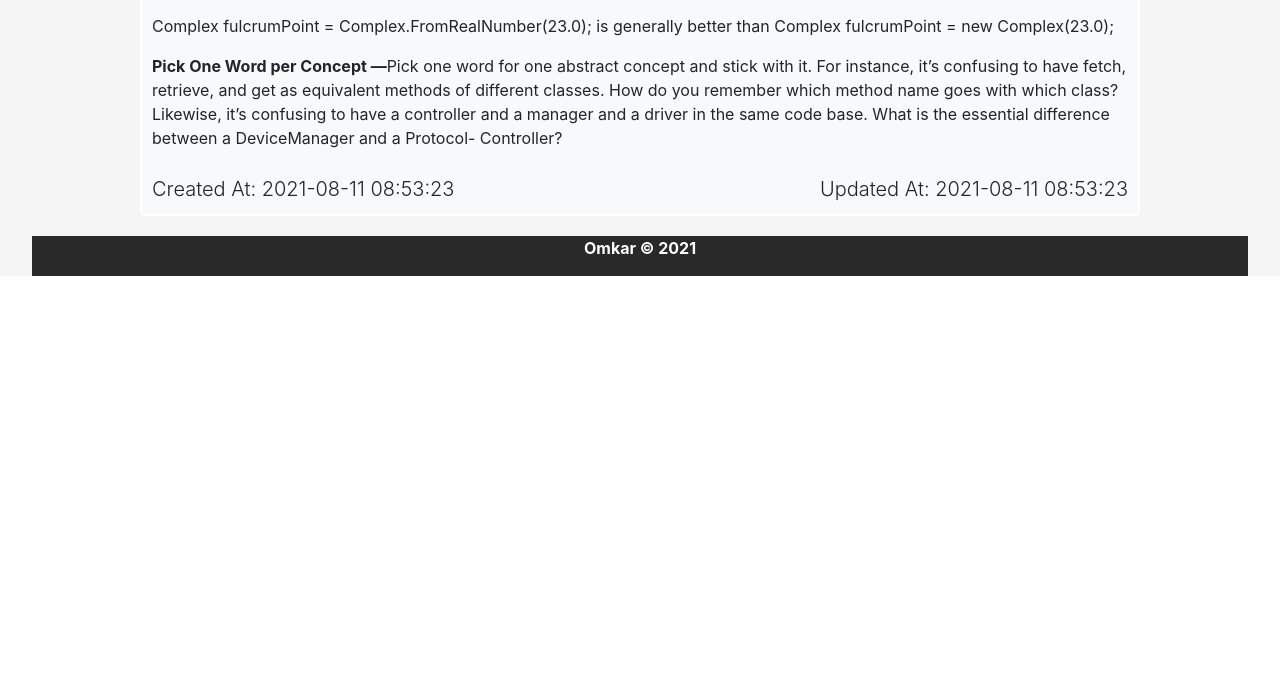
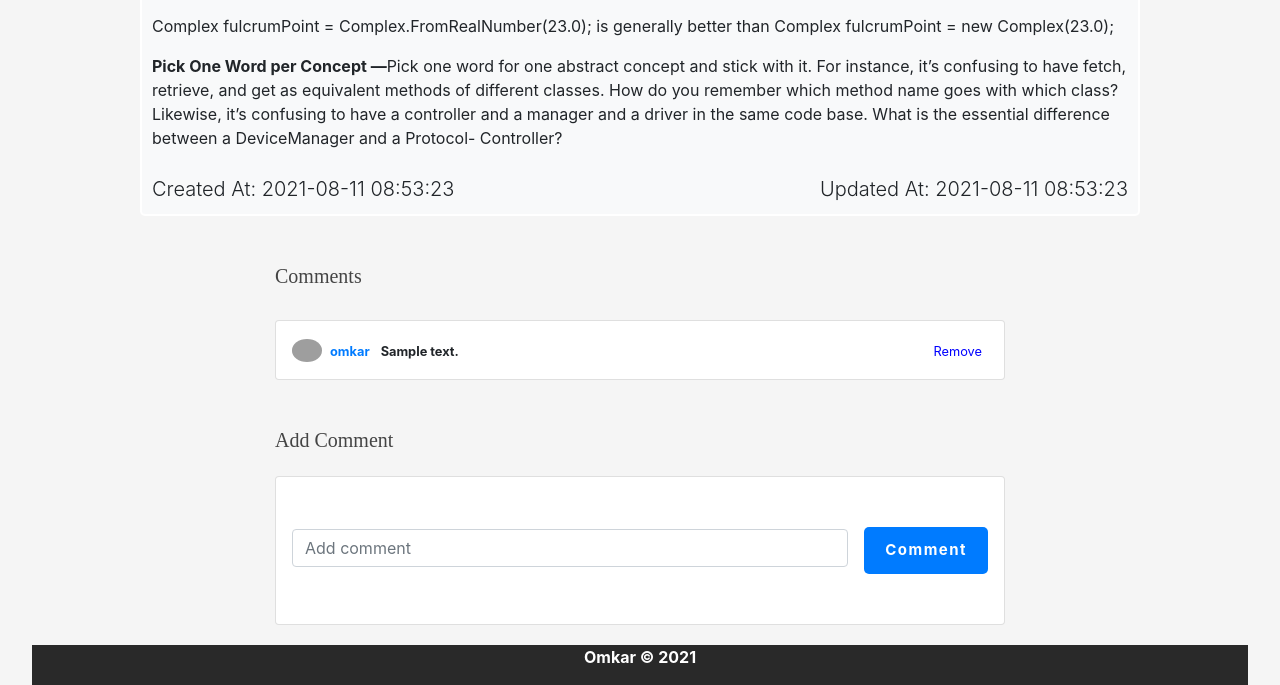
Before and after one commit to omkar-pd/Blog-Website, a PHP site: page /Blog-website/show_post.php?id=1 in a window 1280 px wide. Shown: the part 2314-2999 px from the top of the page. Before the commit the page ends 2590 px from the top, so only its background shows below. Run offline with PHP 8.4, Linux system fonts and the light colour scheme; a user stored in the database is signed in; data comes from the database, SQL or seed files in the repository; tables that the repository leaves empty or names only in its code hold one stand-in row (values such as "Sample post"); some libraries are stand-ins or nearby versions; some web fonts are replaced; grey boxes are pictures that could not be loaded.

Commit message:
added comment section

```diff
--- a/includes/navbar.php
+++ b/includes/navbar.php
@@ -14,6 +14,9 @@
         <a class="nav-link text-white" href="recent_articles.php">Recent Articles <span class="sr-only">(current)</span></a>
       </li>
        <?php if (isset($_SESSION['user']['username'])) { ?>
+          <li class="nav-item active">
+        <a class="nav-link text-white" href="./admin/user_profile.php?userid=<?php echo $_SESSION['user']['id'] ?>"><?php echo $_SESSION['user']['username'] ?> <span class="sr-only">(current)</span></a>
+      </li>
       <?php	if ( in_array($_SESSION['user']['role'], ["Admin","Author"])) {  ?>
        <li class="nav-item active">
  <a class="nav-link text-white" href="<?php BASE_URL ?>admin/dashboard.php">Dashboard <span class="sr-only">(current)</span></a>
--- a/includes/pub_functions.php
+++ b/includes/pub_functions.php
@@ -1,8 +1,10 @@
 <?php
 // include('registration_login.php');
-//  Returns all published posts
+
 $total_pages="";
 $page="";
+$id="";
+//  Returns all published posts
 function getPublishedPosts() {
 	global $conn,$total_pages,$page;
 	$results_per_page=6;
@@ -58,6 +60,18 @@ function getPost($id){
     $posts = mysqli_fetch_all($result,MYSQLI_ASSOC);
     return $posts;
 }
+function getComments($post_id){
+	global $conn;
+	$sql = "SELECT * FROM comments where post_id=$post_id";
+	$result= mysqli_query($conn,$sql);
+	$info = mysqli_fetch_all($result,MYSQLI_ASSOC);
+	$commentinfo = array();
+	foreach($info as $info){
+		$info['username']=getNameForComments($info['user_id']);
+		array_push($commentinfo,$info);
+	}
+	return $commentinfo;
+}
 
 // Gets the author name using id from posts table
 function getName($u_id){
@@ -66,3 +80,35 @@ function getName($u_id){
 	$result = mysqli_query($conn, $sql);
 	return $result;
 }
+
+function getNameForComments($u_id){
+	global $conn;
+	$sql = "SELECT username FROM users WHERE id=$u_id";
+	$result = mysqli_query($conn, $sql);
+	if ($result) {
+		// return username
+		return mysqli_fetch_assoc($result)['username'];
+	} else {
+		return null;
+	}
+
+}
+
+if (isset($_POST['add_comment'])) {
+	global $conn;
+	$post_id=$_POST['post_id'];
+	$user_id=$_SESSION['user_id'];
+	$comment=$_POST['comment'];
+	$sql="INSERT into comments (comment,user_id,post_id) VALUES ('$comment',$user_id,$post_id)";
+	$result=mysqli_query($conn,$sql);
+	header("Location: show_post.php?id=".$post_id."#comments");
+}
+
+if (isset($_POST['remove_comment'])) {
+	global $conn;
+	$comment_id=$_POST['comment_id'];
+	$post_id=$_POST['post_id'];
+	$sql="DELETE FROM comments WHERE comment_id=$comment_id";
+	$result=mysqli_query($conn,$sql);
+	header("Location: show_post.php?id=".$post_id."#comments");
+}
--- a/includes/registration_login.php
+++ b/includes/registration_login.php
@@ -79,6 +79,7 @@
 				// get id of created user
 				$reg_user_id = mysqli_fetch_assoc($result)['id'];
 				// put logged in user into session array
+				$_SESSION['user_id']=$reg_user_id;
 				$_SESSION['user'] = getUserById($reg_user_id);
 				// if user is admin, redirect to admin area
 				if ( in_array($_SESSION['user']['role'], ["Admin", "Author"])) {
--- a/show_post.php
+++ b/show_post.php
@@ -1,14 +1,17 @@
 <?php require_once('config.php') ?>
-<?php require_once( ROOT_PATH . '/includes/pub_functions.php') ?>
-
+<?php  include('includes/pub_functions.php'); ?>
 <?php require_once('includes/head_section.php') ?>
  <?php
+ global $id;
+ $id=$_GET['id'];
 	if (isset($_GET['id'])) {
 		$post = getPost($_GET['id']);
 	}
+	$commentinfo=getComments($_GET['id']);
 ?>
 </head>
 <body >
+
 <div class="container col-12">
 	<?php include('includes/navbar.php') ?>
 	<?php include('includes/banner.php') ?>
@@ -31,8 +34,57 @@
 				</div>
 			</div>
 	</div>
-<?php endforeach ?>
+	<?php endforeach ?>
+	<div class="container mt-5" id="comments">
+   		 <div class="row d-flex justify-content-center">
+		<div class="col-md-8">
+            <div class="headings d-flex justify-content-between align-items-center mb-3">
+                <h5>Comments</h5>
+            </div>
 
+        </div>
+	</div>
+</div>
+	<?php foreach($commentinfo as $info) { ?>
+		<div class="container mt-2">
+   		 <div class="row d-flex justify-content-center">
+		<div class="col-md-8">
+                <div class="card p-3">
+                <div class="d-flex justify-content-between align-items-center">
+                    <div class="user d-flex flex-row align-items-center"> <img src="https://img.icons8.com/bubbles/100/000000/user.png" width="30" class="user-img rounded-circle mr-2"> <span><small class="font-weight-bold text-primary"><a href="./admin/user_profile.php?userid=<?php echo $info['user_id'] ?>"> <?php echo $info['username'] ?> </a></small> <small class="font-weight-bold ml-2"><?php echo $info['comment'] ?></small></span> </div>
+					<?php if($_SESSION['user_id']==$info['user_id']) { ?>
+						<form action="show_post.php" method="POST">
+					<input type="text" value="<?php echo $id ?>" name="post_id" hidden>
+					<input type="text" value="<?php echo $info['comment_id'] ?>" name="comment_id" hidden>
+					<button class="remove_comment" name="remove_comment"> <small>Remove</small> </button>
+					</form>
+					<?php } ?>
+                </div>
+            </div>
+		</div>
+	</div>
+</div>
+<?php }?>
+<div class="container mt-5">
+    <div class="row d-flex justify-content-center">
+        <div class="col-md-8">
+            <div class="headings d-flex justify-content-between align-items-center mb-3">
+                <h5>Add Comment</h5>
+            </div>
+            <div class="card p-3">
+                <div class="d-flex w-100 align-items-center">
+                  <form method="POST" action="show_post.php" class="w-100" >
+					<div class="d-flex flex-row justify-content-between align-items-center mt-4 mb-4">
+						<input type="text" value="<?php echo $id ?>" name="post_id" hidden>
+						<input type="text" class="form-control mr-3" name="comment" placeholder="Add comment" required>
+						<button class="btn btn-primary" name="add_comment" style="width: 150px;">Comment</button>
+					</div>
+				  </form>
+            </div>
+		</div>
+	</div>
+	</div>
+</div>
 <?php } else {?>
 	<div class="d-flex flex-column justify-content-center align-items-center">
 	<h2 class="p-5">Please login to read the blogs</h2>
--- a/static/css/style.css
+++ b/static/css/style.css
@@ -196,6 +196,13 @@ form input:focus {
   right: 11%;
 }
 
+/* Remove Comment button */
+.remove_comment {
+  border: none;
+  background-color: transparent;
+  color: blue;
+}
+
 /* MEDIA QURIES */
 @media only screen and (max-width: 872px) {
   .content {
```
Also changed, not shown: admin/includes/post_functions.php (+2 -5 lines).
